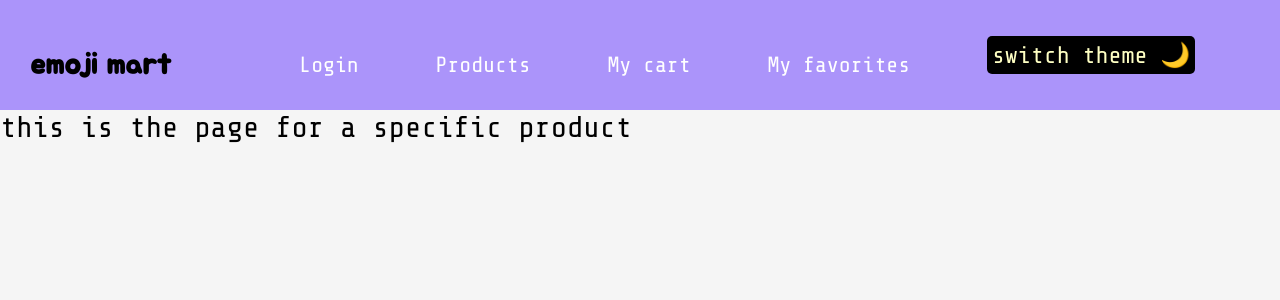
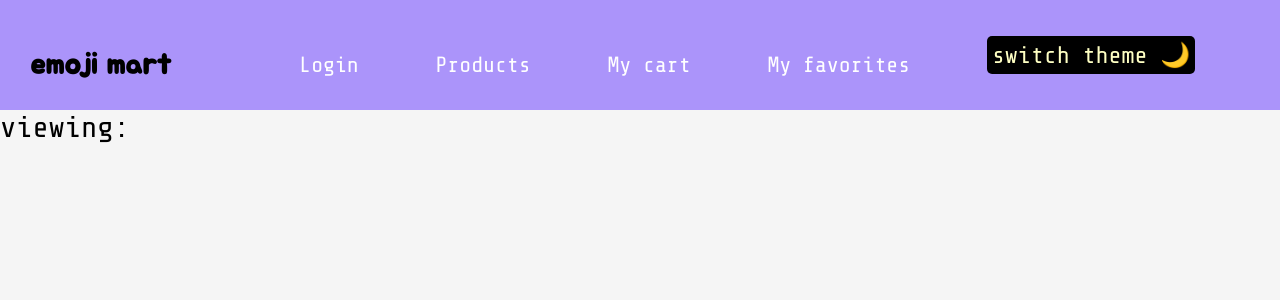
Before and after one commit to solenedel/emoji-mart, a React (Create React App) app: page /products/view in a window 1280 px wide. Shown: the top 300 px of the page. Built offline with nearby package versions, Linux system fonts and the light colour scheme; a web font is replaced by a local one.

Commit message:
viewProduct context accessible from nested components

```diff
--- a/src/App.js
+++ b/src/App.js
@@ -7,12 +7,16 @@ import { StyledProducts } from "./components/styled/Products.style";
 import { StyledHomePage } from "./components/styled/HomePage.style";
 import { GlobalStyles } from "./components/styled/GlobalStyles.style";
 import ProductPage from "./components/ProductPage";
+import { AppContext } from "./context/context";
 
 const LOCAL_STORAGE_KEY_THEME = "emojimart-theme";
 
 function App() {
   const [theme, setTheme] = useState("light");
   const [toggleButtonIcon, setToggleButtonIcon] = useState("switch theme 🌙");
+
+  // states used in app context
+  const [viewedProduct, setViewedProduct] = useState("");
 
   // toggle between light and dark themes
   const toggleTheme = () => {
@@ -42,6 +46,12 @@ function App() {
   }, [theme]);
 
   return (
+    <AppContext.Provider
+      // eslint-disable-next-line
+      value={{
+        viewedProductContext: [viewedProduct, setViewedProduct],
+      }}
+    >
       <ThemeProvider theme={theme === "light" ? lightTheme : darkTheme}>
         <Router>
           <div className="App">
@@ -67,6 +77,7 @@ function App() {
           </div>
         </Router>
       </ThemeProvider>
+    </AppContext.Provider>
   );
 }
 
--- a/src/components/ProductPage.js
+++ b/src/components/ProductPage.js
@@ -1,7 +1,11 @@
 import React from "react";
+import { useAppContext } from "../context/context";
 
 const ProductPage = () => {
-  return <div>this is the page for a specific product</div>;
+  const { viewedProductContext } = useAppContext();
+  const [viewedProduct, setViewedProduct] = viewedProductContext;
+
+  return <div>viewing: {viewedProduct}</div>;
 };
 
 export default ProductPage;
--- a/src/components/ViewButton.js
+++ b/src/components/ViewButton.js
@@ -1,9 +1,22 @@
 import React from "react";
 import { Link } from "react-router-dom";
+import { useAppContext } from "../context/context";
 
 const ViewButton = ({ productName }) => {
+  const { viewedProductContext } = useAppContext();
+  const [viewedProduct, setViewedProduct] = viewedProductContext;
+
+  const viewClickHandler = () => {
+    setViewedProduct("kiwi");
+  };
+
   return (
-    <button type="button" id="view" className="view-btn">
+    <button
+      type="button"
+      id="view"
+      className="view-btn"
+      onClick={viewClickHandler}
+    >
       <Link to={`/products/view/${productName}`}>View</Link>
     </button>
   );
--- a/src/context/context.js
+++ b/src/context/context.js
@@ -1,4 +1,4 @@
-import React, { useContext, createContext } from "react";
+import { useContext, createContext } from "react";
 
 export const AppContext = createContext(null);
 
```
Lines whose indentation alone changed are shown as unchanged.
